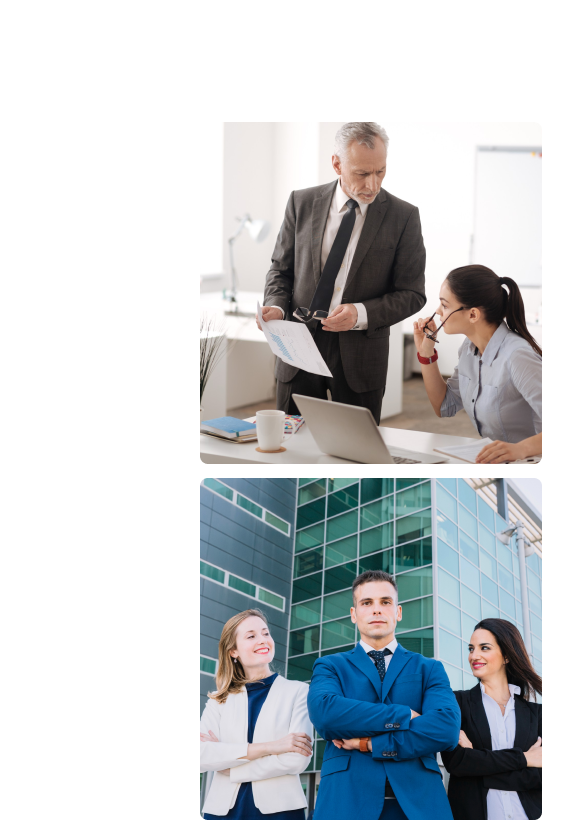
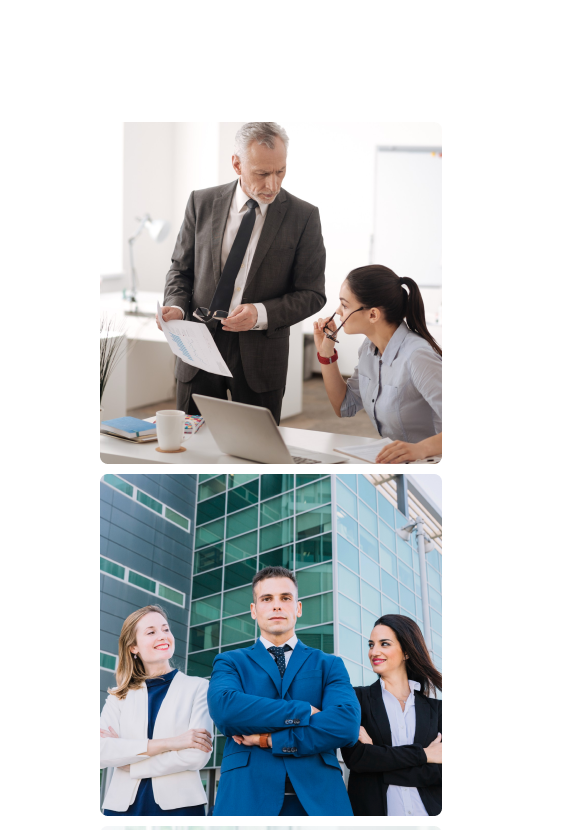
Before and after one commit to Tanzeemfatima/assignment-02, a plain HTML site: page index.html in a window 390 px wide. Shown: the part 720-1550 px from the top of the page, 585 px wide, since content can reach past the window. Drawn offline with Linux system fonts and the light colour scheme; files whose address does not match are found by name.

Commit message:
update final

```diff
--- a/index.html
+++ b/index.html
@@ -44,11 +44,12 @@
 
         <!-- -----------feature section start-------- -->
         <section class="feature-section">
+
             <div class="feature-imgs">
-                <div class="feature-img-1"><img src="./images/team1.png" alt=""></div>
-                <div class="feature-img-2"><img src="./images/team2.png" alt=""></div>
-                <div class="feature-img-3"><img src="./images/team3.png" alt=""></div>
-                <div class="feature-img-4"><img src="./images/team4.png" alt=""></div>
+                <img src="./images/team1.png" alt="">
+                <img src="./images/team2.png" alt="">
+                <img src="./images/team3.png" alt="">
+                <img src="./images/team4.png" alt="">
             </div>
 
             <div>
@@ -60,6 +61,7 @@
                     form, by injected humour or randomised words.</p>
                 <button class="btn">Explore more</button>
             </div>
+
         </section>
 
         <!-- ------feature details section start------- -->
--- a/styles/style.css
+++ b/styles/style.css
@@ -68,6 +68,10 @@ ul>li {
 
 @media only screen and (max-width:688px) {
 
+    header {
+        width: 100%;
+    }
+
     nav {
         display: flex;
         flex-direction: column;
@@ -87,24 +91,24 @@ ul>li {
         width: 80%;
         margin-left: 40px;
     }
+}
 
 
 
 /* -------------------responsive part 1 close------------- */
+main {
+    margin-left: 100px;
+    margin-right: 100px;
+}
 
 /* --------------feature section styles start------------ */
 
-    main {
-        margin-left: 200px;
-        margin-right: 200px;
-    }
+
 
 .feature-section {
+    display: flex;
     margin-top: 200px;
     margin-bottom: 200px;
-        margin-bottom: 100px;
-        display: flex;
-
 }
 
 .feature-title {
@@ -136,7 +140,7 @@ ul>li {
 
 .feature-imgs {
     display: grid;
-        grid-template-columns: repeat(2, 0fr);
+    grid-template-columns: repeat(2, 1fr);
     grid-gap: 10px;
     border-radius: 8px;
 }
@@ -153,15 +157,11 @@ ul>li {
     }
 
     .feature-imgs {
-            display: grid;
         grid-template-columns: repeat(1, 1fr);
-        }
     }
 
 
-
-
-
+}
 
 /* -------------feature details style start---------- */
 
@@ -386,7 +386,7 @@ ul>li {
         display: inline;
     }
 
-        .mail {
+    .email-btn {
         display: block;
         margin-left: 5px;
         margin-bottom: 20px;
@@ -408,8 +408,7 @@ ul>li {
 
 /* ----footer part style close------- */
 
-    /* -------------responsive for mobile device-------- */
-
+/* /* -------------responsive for mobile device--------  */
 @media only screen and (max-width: 688px) {
     footer {
         width: 100%;
```
Lines whose indentation alone changed are shown as unchanged.
